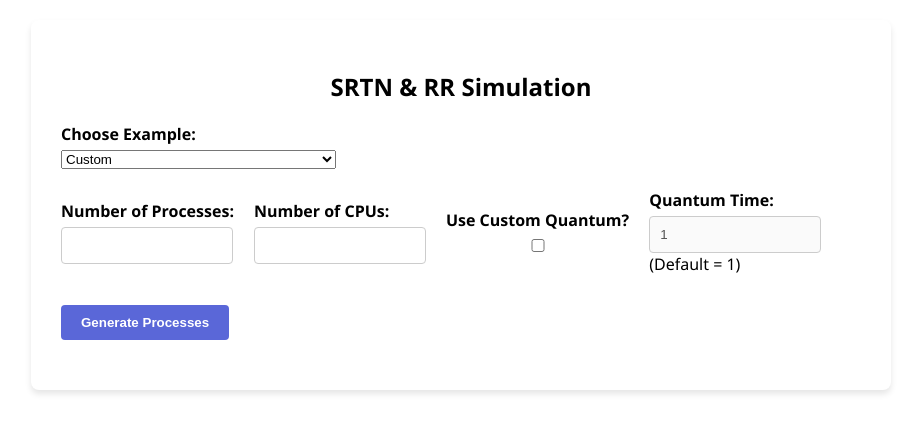
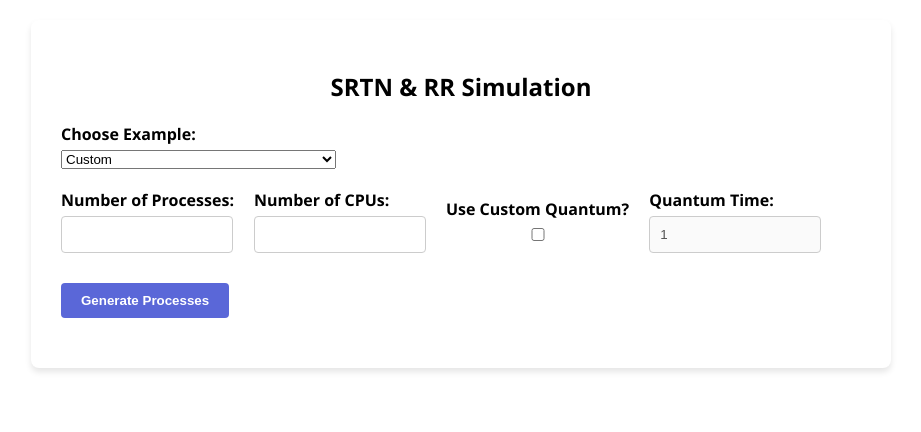
Before and after one commit to thinhhoangpham/SRTN-RR_scheduling, a React (Create React App) app: page / in a window 1280 px wide. Shown: the top 432 px of the page, without its empty margins (179-1100 px from the left). Built offline with nearby package versions, Linux system fonts and the light colour scheme.

Commit message:
finalized of finalized of finalized

```diff
--- a/src/App.js
+++ b/src/App.js
@@ -220,7 +220,6 @@ function App() {
                 disabled={!useCustomQuantum}
                 step="1"
               />
-              {!useCustomQuantum && <span className="note"> (Default = 1)</span>}
             </div>
             <button onClick={generateProcessesHandler} className="button">Generate Processes</button>
           </div>
```
